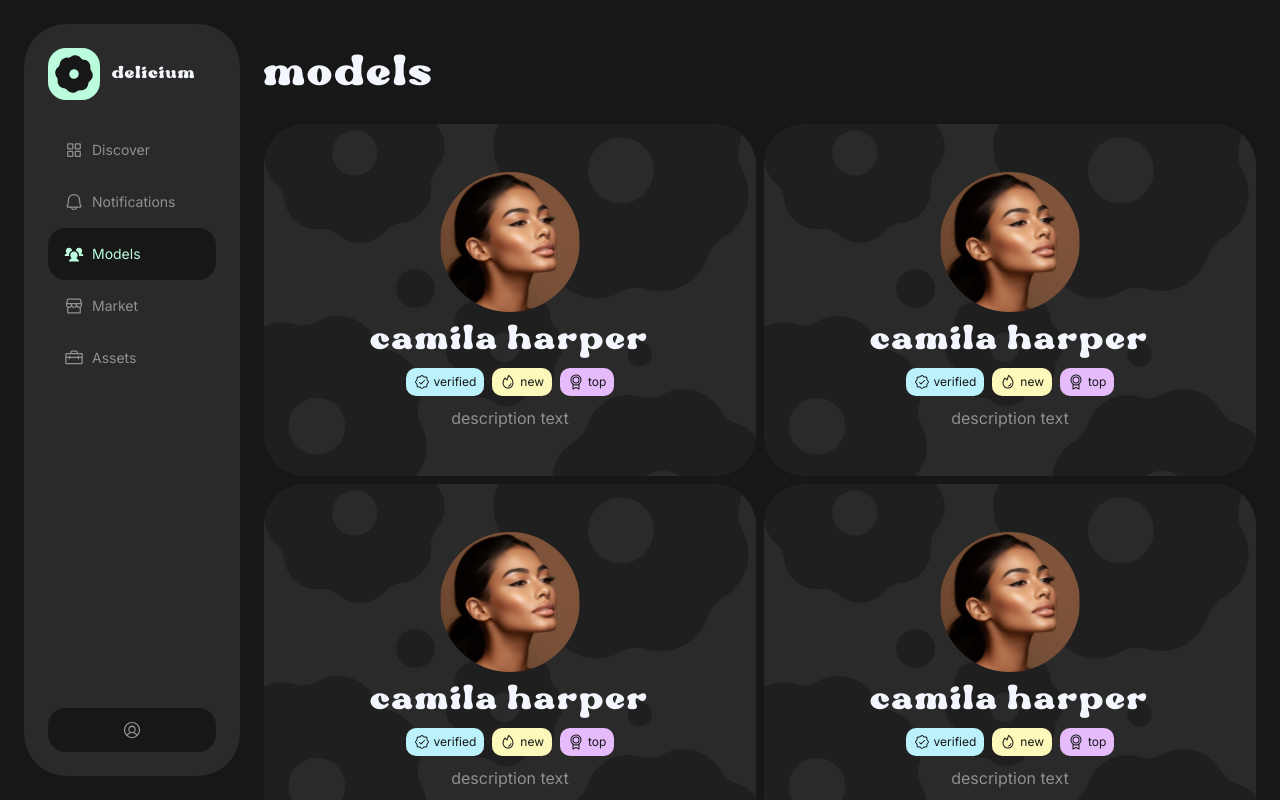
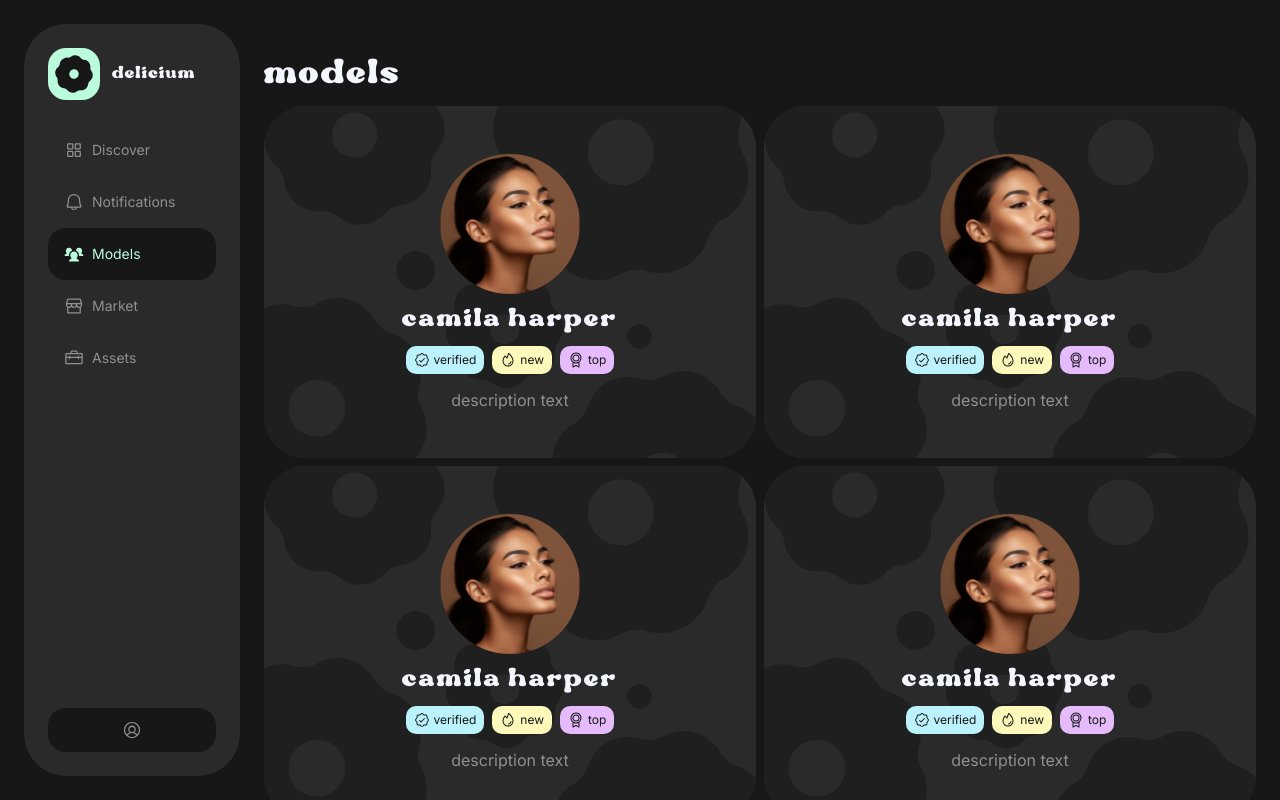
Before and after one commit to dolianich/dellicium, a React (Vite) app: page /models in a window 1280 px wide. Shown: the top 800 px of the page. Built offline with nearby package versions, Linux system fonts and the light colour scheme.

Commit message:
Updated fonts sizes

```diff
--- a/src/components/ModelCard/ModelCard.module.css
+++ b/src/components/ModelCard/ModelCard.module.css
@@ -15,7 +15,7 @@
     align-items: center;
     justify-content: center;
     flex-direction: column;
-    gap: 8px;
+    gap: 12px;
     width: calc(100% - 48px);
     height: 100%;
     background-image: url(../../assets/modelCardBg_static.svg);
@@ -31,9 +31,9 @@
 
 .container h2{
     text-align: center;
-    font-size: 48px;
+    font-size: 36px;
     font-family: "Nighty";
-    line-height: 40px;
+    line-height: 28px;
     letter-spacing: 2px;
     color: var(--white);
     font-weight: 400;
--- a/src/components/Title/Title.module.css
+++ b/src/components/Title/Title.module.css
@@ -1,13 +1,11 @@
 .title{
     text-align: left;
-    font-size: 60px;
+    font-size: 48px;
     font-family: "Nighty";
-    line-height: 52px;
-    letter-spacing: 2.4px;
+    line-height: 40px;
+    letter-spacing: 2px;
     color: var(--white);
     font-weight: 400;
-    margin-top: 24px;
-    margin-left: 0;
-    margin-right: 0;
-    margin-bottom: 24px;
+    margin-bottom: 12px;
+    margin-top: 30px;
 }
```
